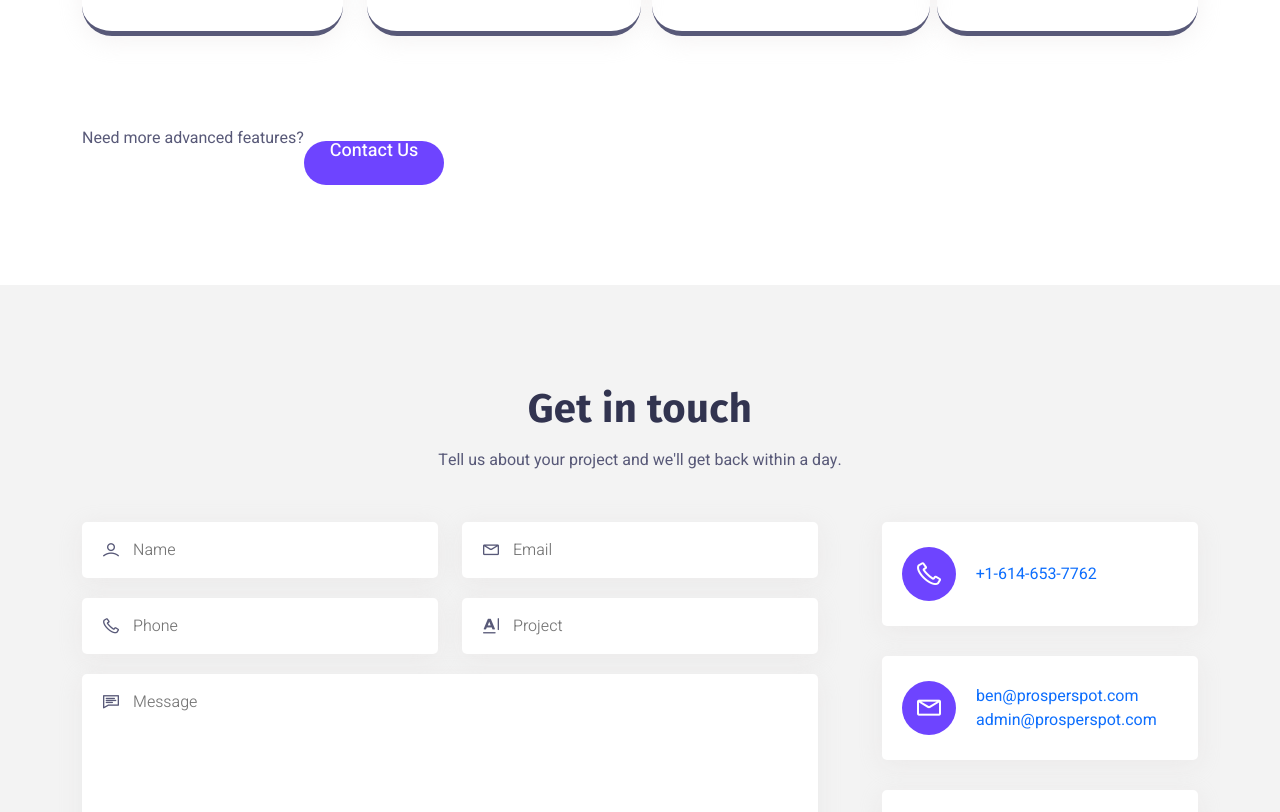
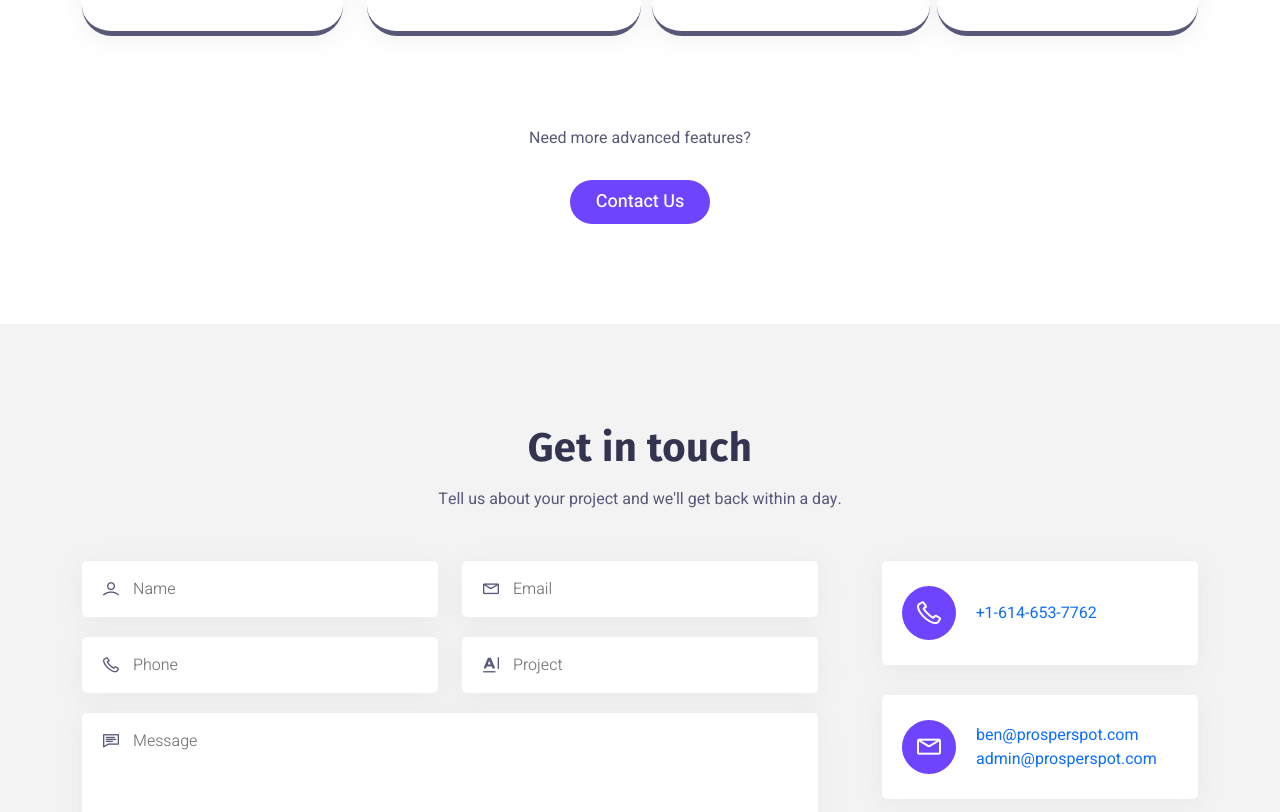
Before and after one commit to Detin-tech/Site_1, a plain HTML site: page index.html in a window 1280 px wide. Shown: the part 3820-4632 px from the top of the page. Drawn offline with Linux system fonts and the light colour scheme.

Commit message:
Center advanced features CTA

```diff
--- a/index.html
+++ b/index.html
@@ -327,9 +327,9 @@
           </div>
         </div>
         <div class="row">
-          <div class="col-12 mt-40 text-center">
+          <div class="col-12 mt-40 d-flex flex-column align-items-center text-center">
             <p class="mb-15">Need more advanced features?</p>
-            <a href="#contact" class="button radius-30 mt-15 d-inline-block">Contact Us</a>
+            <a href="#contact" class="button radius-30 mt-15">Contact Us</a>
           </div>
         </div>
       </div>
```
